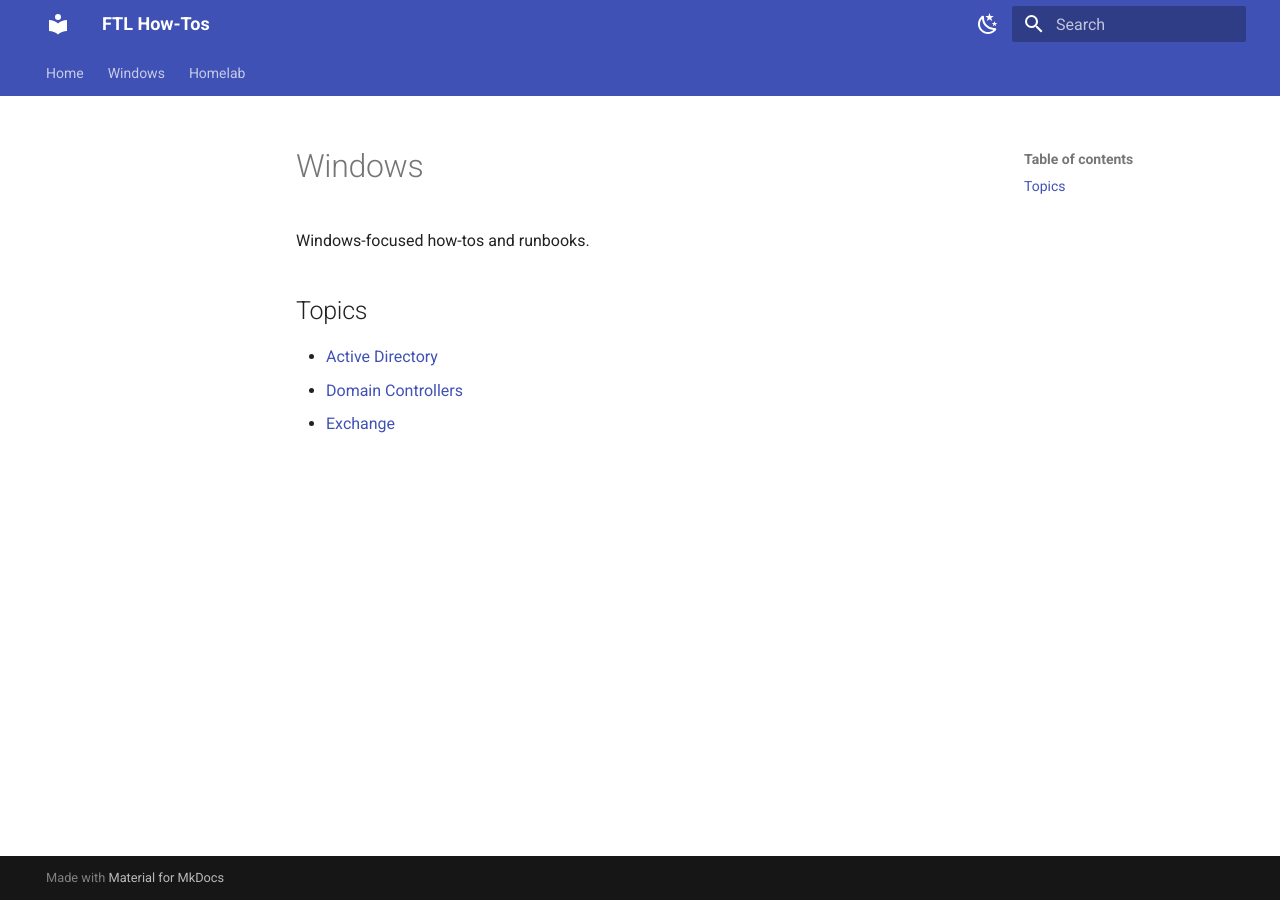
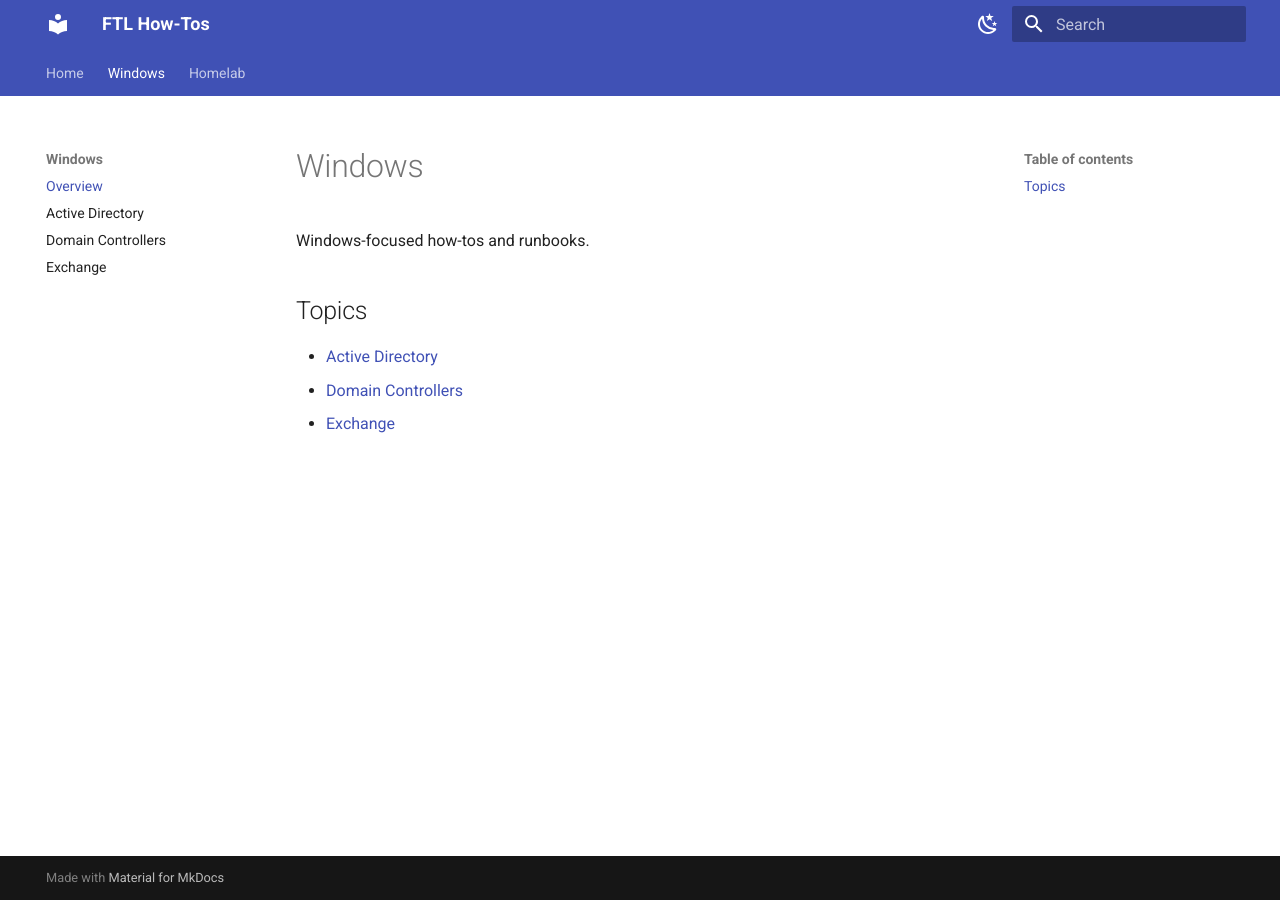
Before and after one commit to uceleke/FTL-HowTos, an MkDocs documentation site: the page built from docs/Windows/index.md, in a window 1280 px wide. Built offline with MkDocs 1.6.1 and Material for MkDocs 9.7.7, drawn with Linux system fonts in a browser that asks for light colours.

Commit message:
Update mkdocs.yml

```diff
--- a/mkdocs.yml
+++ b/mkdocs.yml
@@ -22,9 +22,9 @@ plugins:
 nav:
   - Home: index.md
   - Windows:
-      - Overview: windows/index.md
-      - Active Directory: windows/active-directory/index.md
-      - Domain Controllers: windows/domain-controllers/index.md
-      - Exchange: windows/exchange/index.md
+      - Overview: Windows/index.md
+      - Active Directory: Windows/Active-Directory/index.md
+      - Domain Controllers: Windows/Domain-Controllers/index.md
+      - Exchange: Windows/Exchange/index.md
   - Homelab:
       - Overview: homelab/overview.md
```
